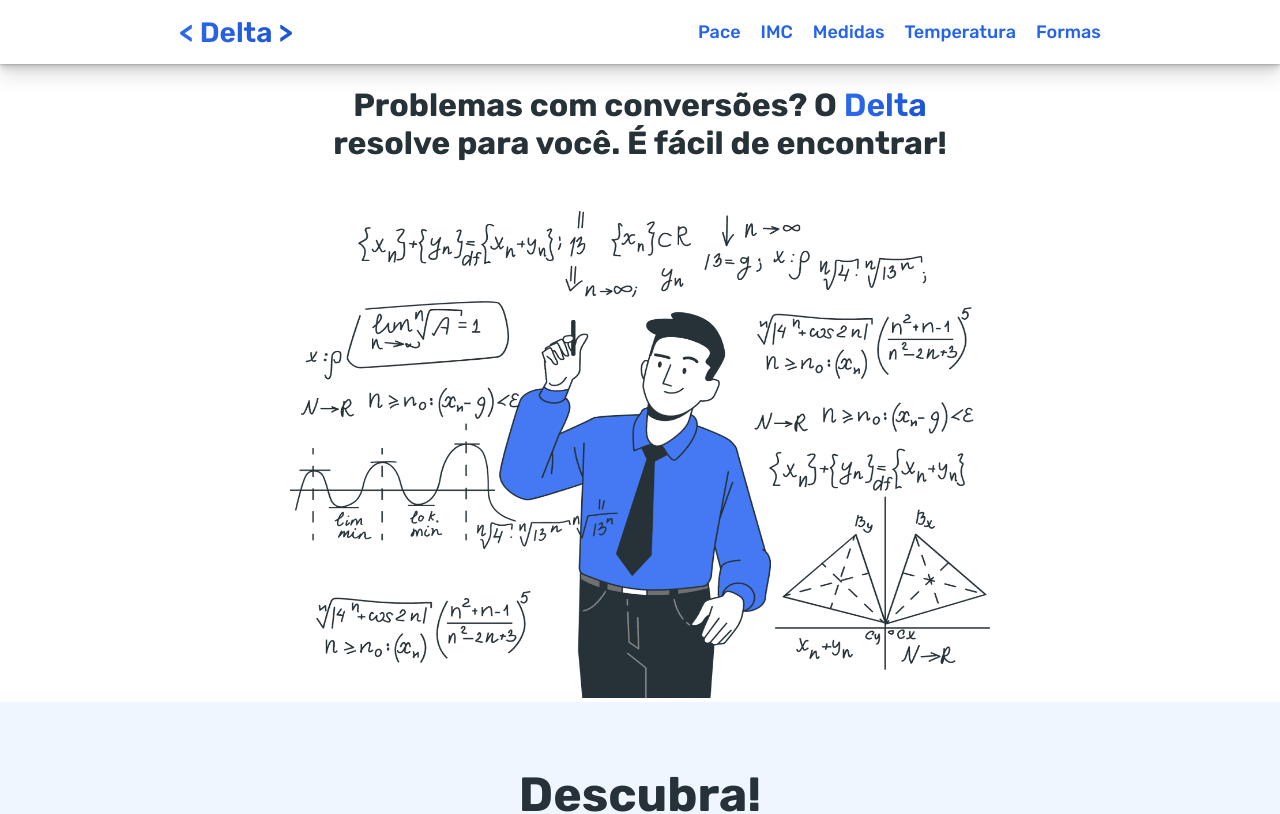
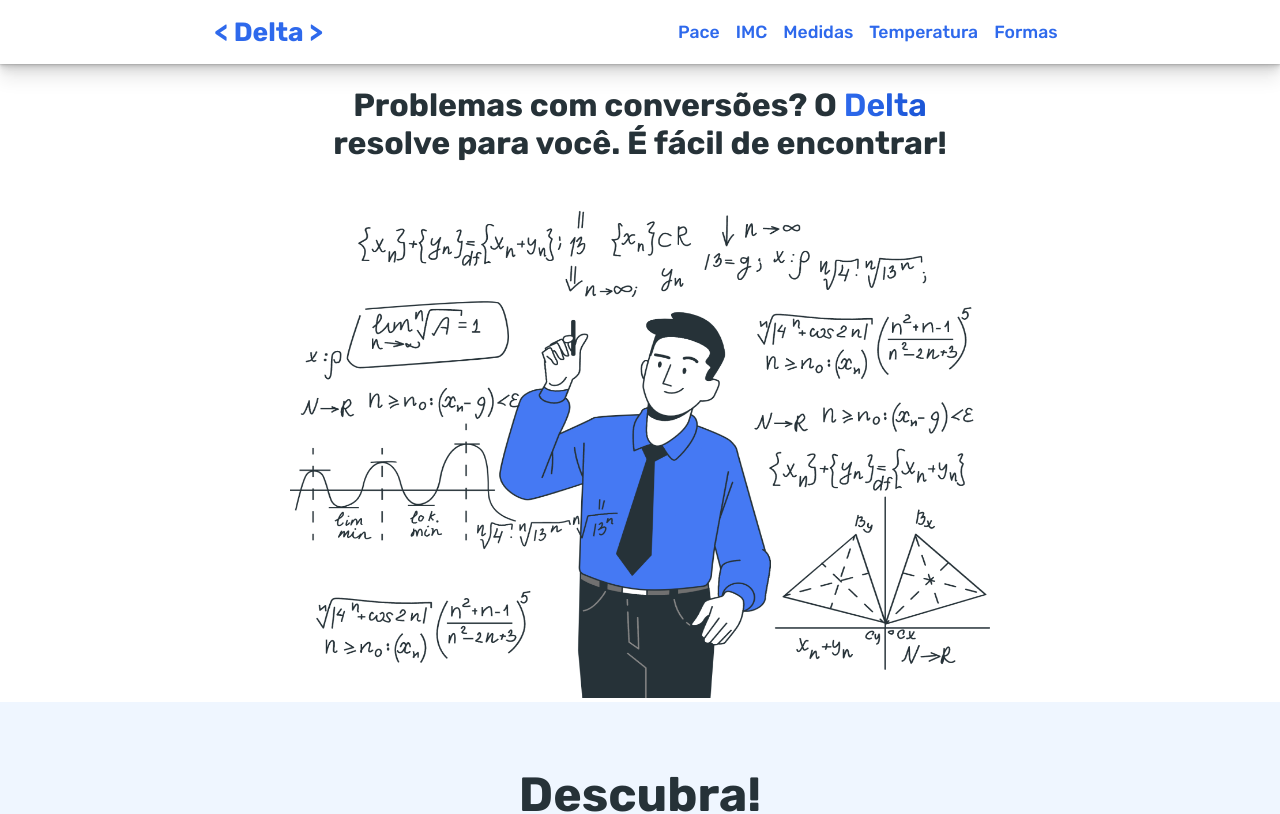
Before and after one commit to thibapso/Delta, a React (Vite) app: page / in a window 1280 px wide. Shown: the top 814 px of the page. Built offline with nearby package versions, Linux system fonts and the light colour scheme; some icons are missing.

Commit message:
Navbar responsive

```diff
--- a/src/components/Header/Header.module.css
+++ b/src/components/Header/Header.module.css
@@ -1,170 +1,186 @@
-header {
-  display: flex;
-  justify-content: center;
+/* Geral */
+:root {
+  --mainColor: #333;
+  --textColor: white;
+  --secondaryColor: #2563ebf5;
+  --highlightColor: #10b981;
+  /* Cor de destaque, como o verde para hover */
 }
 
-nav {
-  background-color: #ffffff;
-  width: 100%;
-  height: 4rem;
+/* Header */
+.header {
   display: flex;
   align-items: center;
-  justify-content: center;
-  color: #2563eb;
+  justify-content: space-between;
+  height: 4rem;
+  padding: 0 2rem;
+  background-color: white;
+  color: var(--secondaryColor);
   position: fixed;
   top: 0;
   left: 0;
-  z-index: 1;
+  right: 0;
+  z-index: 10;
   box-shadow: 0 1px 1px hsl(0deg 0% 0% / 0.075),
     0 2px 2px hsl(0deg 0% 0% / 0.075), 0 4px 4px hsl(0deg 0% 0% / 0.075),
     0 8px 8px hsl(0deg 0% 0% / 0.075), 0 16px 16px hsl(0deg 0% 0% / 0.075);
 }
 
-.navbarContent {
-  width: 72%;
+/* Adicionar estilo para o headerContent */
+.headerContent {
+  width: 70%;
+  margin: 0 auto;
   display: flex;
+  justify-content: space-between;
   align-items: center;
-  justify-content: space-between;
 }
 
-.navbarLogo a {
-  font-size: 28px;
-  font-weight: 600;
+h3 a {
   text-decoration: none;
-  background-image: linear-gradient(to right,
-      rgba(37, 99, 235, 0.96),
-      rgba(17, 78, 212, 0.96));
-  -webkit-background-clip: text;
-  background-clip: text;
-  color: transparent;
-  transition: color 0.3s;
+  font-size: 1.65rem;
+  color: var(--secondaryColor);
 }
 
-.navbarLogo a:hover {
-  color: #073fb8;
+h3 a:hover {
+  color: #1d4ed8;
 }
 
-.navbarMenu ul {
-  display: flex;
-  gap: 1.25rem;
-  list-style: none;
-  padding: 0;
-  margin: 0;
+.nav a {
+  margin: 0 0.5rem;
+  color: var(--secondaryColor);
+  text-decoration: none;
+  position: relative;
+  /* Para usar o ::after */
+  font-weight: 500;
+  font-size: 1.1rem;
+  transition: color 0.3s ease;
+  /* Transição suave para cor */
 }
 
-.navbarMenu a {
-  text-decoration: none;
-  color: #2563eb;
-  font-size: 18px;
-  font-weight: 500;
-  position: relative;
-  transition: color 0.4s;
-}
-
-.navbarMenu a::after {
+.nav a::after {
   content: "";
   display: block;
   width: 0;
   height: 2px;
-  background: #2563eb;
-  transition: width 0.3s, background-color 0.3s;
+  background: var(--secondaryColor);
+  transition: width 0.3s ease, background-color 0.3s ease;
   position: absolute;
   bottom: -5px;
   left: 0;
 }
 
-.navbarMenu a:hover::after {
-  width: 100%;
+.nav a:hover {
+  color: var(--secondaryColor);
+  /* Cor de texto quando hover */
 }
 
-.moedas:hover,
-.imc:hover {
-  color: #10b981;
+.nav a:hover::after {
+  width: 100%;
+  /* Aumenta a largura da linha */
+  background: var(--secondaryColor);
+  /* Muda a cor do sublinhado */
 }
 
-.moedas:hover::after {
-  background: #10b981;
+/* Botões da Navbar */
+.navBtn,
+.navCloseBtn {
+  padding: 5px;
+  cursor: pointer;
+  background: transparent;
+  border: none;
+  outline: none;
+  color: var(--textColor);
+  font-size: 1.8rem;
+  width: 30px;
+  visibility: hidden;
+  opacity: 0;
 }
 
-.imc:hover::after {
-  background: #10b981;
+.navCloseBtn {
+  position: absolute;
+  top: 2rem;
+  right: 2rem;
 }
 
-.medidas:hover,
-.temperatura:hover {
-  color: #818cf8;
+/* Exibição da navbar */
+.nav {
+  display: flex;
+  align-items: center;
+  transition: transform 0.3s ease-in-out;
+  font-weight: 500;
 }
 
-.medidas:hover::after {
-  background: #818cf8;
+@media (min-width: 770px) {
+  .navBtn {
+    display: none;
+  }
 }
 
-.temperatura:hover::after {
-  background: #818cf8;
-}
-
-.formas:hover {
-  color: #ef4444;
-}
-
-.formas:hover::after {
-  background: #ef4444;
-}
-
-/* Estilo para o ícone do menu hambúrguer */
-.hamburger {
-  display: none;
-  font-size: 28px;
-  cursor: pointer;
-  color: #2563eb;
-}
-
-/* Estilo responsivo */
-@media (max-width: 768px) {
-  .hamburger {
-    display: block;
-  }
-
-  .navbarMenu {
-    display: none;
-    flex-direction: column;
-    background-color: white;
-    position: absolute;
-    top: 4rem;
-    right: 0;
-    width: 100%;
-    padding: 1rem;
-    box-shadow: 0 4px 6px rgba(0, 0, 0, 0.1);
-  }
-
-  .navbarMenu ul {
-    flex-direction: column;
-    gap: 1rem;
-  }
-
-  .navbarMenu a {
-    font-size: 20px;
-    /* Ajuste de tamanho opcional */
-  }
-
-  .navbarMenu a::after {
-    content: "";
-    display: block;
-    width: 0;
-    height: 2px;
-    background: #2563eb;
-    transition: width 0.3s, background-color 0.3s;
-    position: absolute;
-    bottom: -5px;
-    left: 0;
-  }
-
-  .navbarMenu a:hover::after {
+/* Responsivo */
+@media only screen and (max-width: 770px) {
+  .headerContent {
     width: 100%;
   }
 
-  .menuOpen {
+  .navBtn {
     display: flex;
-    /* Mostra o menu quando ativo */
+    visibility: visible;
+    opacity: 1;
+  }
+
+  .nav {
+    position: fixed;
+    top: 0;
+    left: 0;
+    height: 100vh;
+    width: 100%;
+    display: flex;
+    flex-direction: column;
+    align-items: center;
+    justify-content: center;
+    gap: 1.5rem;
+    background-color: white;
+    transform: translateY(-100%);
+  }
+
+  .responsive_nav {
+    transform: translateY(0);
+  }
+
+  .nav a {
+    font-size: 1.5rem;
+  }
+
+  /* Hover nos botões */
+  .navBtn:hover,
+  .navCloseBtn:hover {
+    color: white;
+    background-color: hsla(221, 83%, 53%, 0.3);
+  }
+
+  /* Aplique a cor do ícone do hambúrguer diretamente */
+  .navBtn svg,
+  .navCloseBtn svg {
+    color: var(--secondaryColor);
+    padding-top: 0.3rem;
+  }
+
+  .navBtn svg:hover,
+  .navCloseBtn svg:hover {
+    color: var(--secondaryColor);
+    background-color: transparent;
+    padding-top: 0.25rem;
+  }
+
+  /* Quando o botão é ativado */
+  .navBtn.active svg,
+  .navCloseBtn.active svg {
+    color: var(--secondaryColor);
+  }
+
+  /* Altere a cor do ícone quando o mouse passar */
+  .navBtn:hover svg,
+  .navCloseBtn:hover svg {
+    color: var(--secondaryColor);
   }
 }
--- a/src/components/Header/index.jsx
+++ b/src/components/Header/index.jsx
@@ -1,94 +1,45 @@
-import { useState, useEffect, useRef } from "react";
+import { useRef, useState } from "react";
+import { FaTimes, FaBars } from "react-icons/fa";
 import styles from "./Header.module.css";
 
 function Header() {
-  const [menuOpen, setMenuOpen] = useState(false);
-  const menuRef = useRef(null);
+  const navRef = useRef();
+  const [isNavbarVisible, setIsNavbarVisible] = useState(false);
 
-  const toggleMenu = () => {
-    setMenuOpen(!menuOpen);
+  const showNavbar = () => {
+    setIsNavbarVisible(!isNavbarVisible); // Alterna o estado da navbar
+    navRef.current.classList.toggle(styles.responsive_nav);
   };
-
-  const closeMenu = () => {
-    setMenuOpen(false);
-  };
-
-  // Fecha o menu ao clicar fora dele
-  useEffect(() => {
-    const handleClickOutside = (event) => {
-      if (menuRef.current && !menuRef.current.contains(event.target)) {
-        closeMenu();
-      }
-    };
-
-    document.addEventListener("mousedown", handleClickOutside);
-    return () => {
-      document.removeEventListener("mousedown", handleClickOutside);
-    };
-  }, []);
 
   return (
     <header className={styles.header}>
-      <nav id="navbar">
-        <div className={styles.navbarContent}>
-          <div className={styles.navbarLogo}>
-            <a href="#slogan">&lt; Delta &gt;</a>
-          </div>
-          <div className={styles.hamburger} onClick={toggleMenu}>
-            &#9776;
-          </div>
-          <div
-            ref={menuRef}
-            className={`${styles.navbarMenu} ${
-              menuOpen ? styles.menuOpen : ""
+      <div className={styles.headerContent}>
+        <h3>
+          <a href="#slogan">&lt; Delta &gt;</a>
+        </h3>
+        <nav ref={navRef} className={styles.nav}>
+          <a href="#pace">Pace</a>
+          <a href="#imc">IMC</a>
+          <a href="#medidas">Medidas</a>
+          <a href="#temperatura">Temperatura</a>
+          <a href="#formas">Formas</a>
+
+          <button
+            className={`${styles.navBtn} ${styles.navCloseBtn} ${
+              isNavbarVisible ? styles.active : ""
             }`}
+            onClick={showNavbar}
           >
-            <ul>
-              <li>
-                <a
-                  href="#pace"
-                  className={styles.navLink}
-                  onClick={closeMenu}
-                >
-                  Pace
-                </a>
-              </li>
-              <li>
-                <a href="#imc" className={styles.navLink} onClick={closeMenu}>
-                  IMC
-                </a>
-              </li>
-              <li>
-                <a
-                  href="#medidas"
-                  className={styles.navLink}
-                  onClick={closeMenu}
-                >
-                  Medidas
-                </a>
-              </li>
-              <li>
-                <a
-                  href="#temperatura"
-                  className={styles.navLink}
-                  onClick={closeMenu}
-                >
-                  Temperatura
-                </a>
-              </li>
-              <li>
-                <a
-                  href="#formas"
-                  className={styles.navLink}
-                  onClick={closeMenu}
-                >
-                  Formas
-                </a>
-              </li>
-            </ul>
-          </div>
-        </div>
-      </nav>
+            <FaTimes />
+          </button>
+        </nav>
+        <button
+          className={`${styles.navBtn} ${isNavbarVisible ? styles.active : ""}`}
+          onClick={showNavbar}
+        >
+          <FaBars />
+        </button>
+      </div>
     </header>
   );
 }
```
